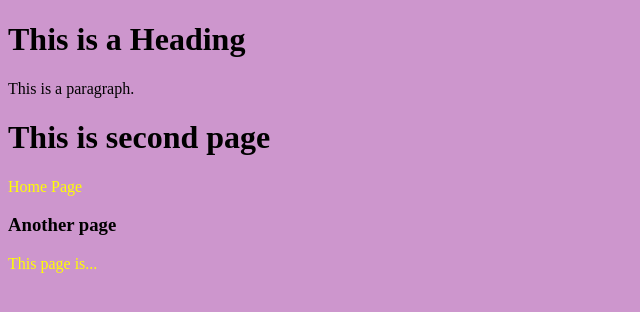
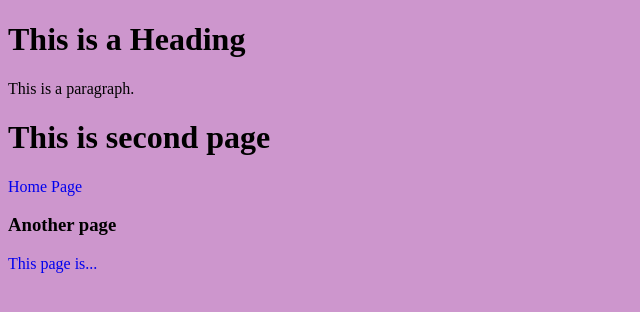
Before and after one commit to ShawnWill/ShawnWill.github.io, a plain HTML site: page index.html in a window 1280 px wide. Shown: the whole page, without its empty margins (0-640 px from the left). Drawn offline with Linux system fonts and the light colour scheme.

Commit message:
Update index.html

```diff
--- a/index.html
+++ b/index.html
@@ -3,8 +3,8 @@
 <head>
 
 <style>
-a:link {color:yellow; background-color:transparent; text-decoration: none}
-a:visited {color:red; background-color:transparent; text-decoration:none}
+a:link {color:666666; background-color:transparent; text-decoration: none}
+a:visited {color:#000000; background-color:transparent; text-decoration:none}
 </style>
 
 <title>First Example of internet class</title>
```
